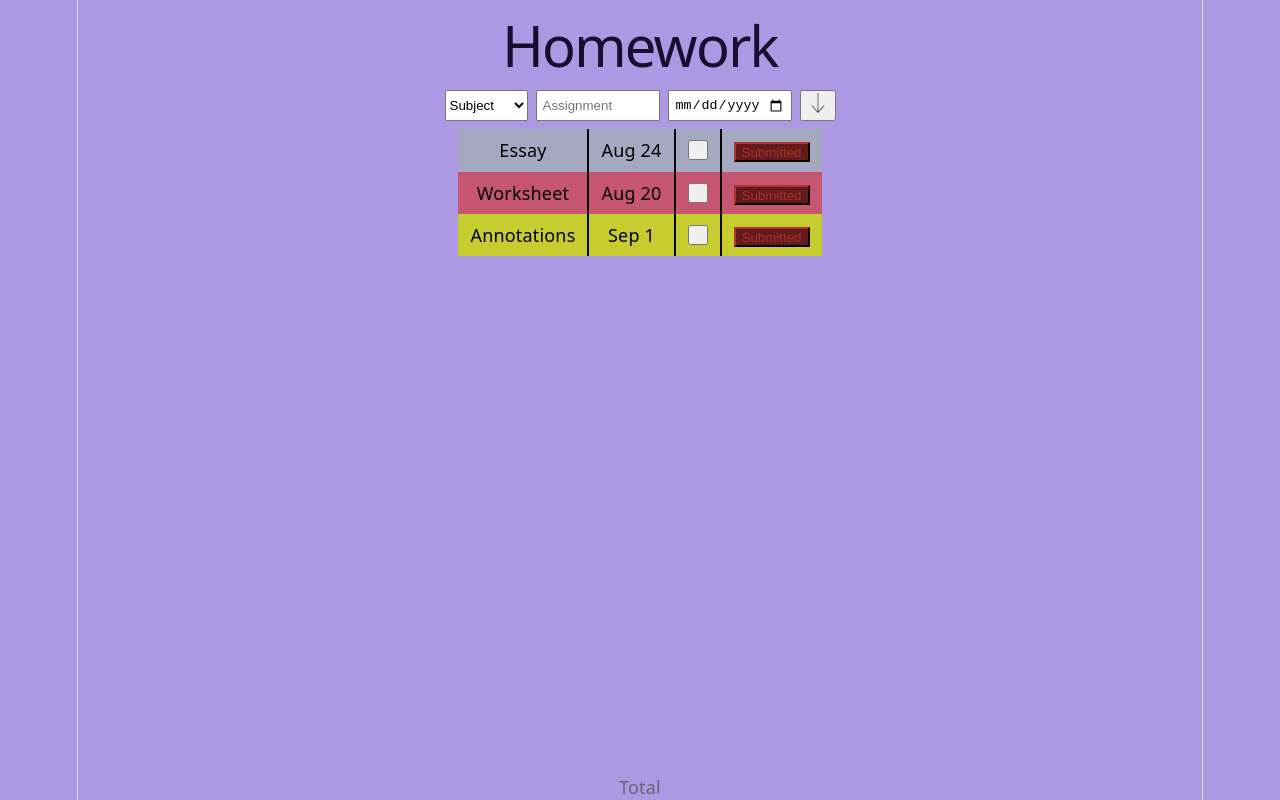
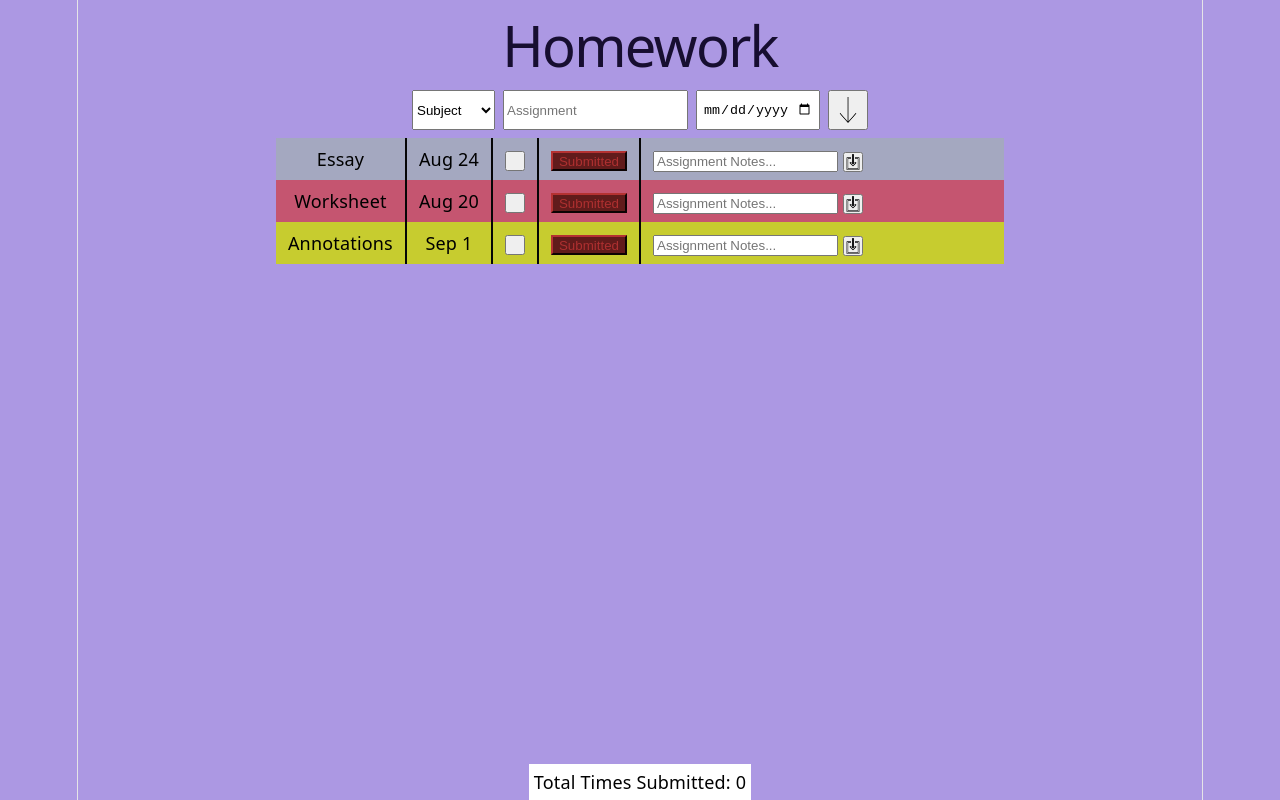
Before and after one commit to fedcofi29-sketch/Summer26Website, a React (Vite) app in the folder client/: page / in a window 1280 px wide. Built offline with nearby package versions, Linux system fonts and the light colour scheme.

Commit message:
notes won't expand

```diff
--- a/client/src/App.css
+++ b/client/src/App.css
@@ -1,5 +1,10 @@
 body {
   background-color:#ac98e3 /* Chose this color randomly to see if it would work... probably should change */
+}
+
+button {
+  box-sizing: border-box; /* this centers buttons including their borders and not just their text */
+  vertical-align: middle
 }
 
 /* All the className css is organized alphabetically
@@ -7,13 +12,19 @@ body {
 
 .add-new-task {
   display: inline-flex; /* sets the size equal to the image */
+  padding: 5px;
+  outline: none;
+  cursor: pointer;
+  width: 40px;
+  height: 40px
 }
 
 .add-new-task img {
   display: block;
-  width: 20px;
-  height: auto;
-  background-color: solid #f7f5f5
+  width: 100%;
+  height: 100%;
+  background-color: transparent;
+  object-fit: contain
 }
 
 .del-button {
@@ -28,13 +39,25 @@ body {
   color:#170e30
 }
 
-.input-dimen {
+.new-assignment-input-dimen {
   width: 110px;
   padding: 5px;
 }
 
+.notes-box {
+  display: inline-flex;
+  align-items: center;
+  gap: 5px;
+  width: 100%
+}
+
+.notes-box [input='text'] {
+  flex: 1;
+  min-width: 0;
+  box-sizing: border-box
+}
+
 .input-div {
-  /* align-items: center; */
   display: flex;
   gap: 8px;
   margin: 8px auto;
@@ -47,6 +70,31 @@ body {
   min-height: 100vh
 }
 
+.save-notes {
+  display: inline-flex;
+  padding: 0;
+  outline: none;
+  cursor: pointer;
+  width: 20px;
+  height: 20px;
+  margin-right: 10px
+}
+
+.save-notes img {
+  display: block;
+  width: 100%;
+  height: 100%;
+  background-color: transparent;
+  object-fit: contain
+}
+
+.total-footer { /* also not sure about these colors */
+  color: #000000;
+  background-color: #ffffff;
+  padding: 5px;
+  margin: auto /* centers on page */
+}
+
 .utility-button {
   cursor: pointer;
   width: 20px;
@@ -55,17 +103,25 @@ body {
 
 .vertical-lines {
   border-collapse: collapse; /* stops overlapping lines */
-  /* background-color: #60a4b2; temporary so I can see where the table is */
   margin: 0 auto; /* centers overall table on screen */
   align-items: center /* centers each item within its space */
 }
+
+.vertical-lines tr {
+  justify-content: center;
+  margin: auto
+}
+
 .vertical-lines td {
   border-right: 2px solid #060606;
   padding: 8px 12px;
   border-top: none;
   border-bottom: none;
+  text-align: center;
+  vertical-align: middle
 }
 
 .vertical-lines td:last-child { /* removes the line on the last item so there is no table border */
-  border-right: none
+  border-right: none;
+  width: 50%
 }
--- a/client/src/App.jsx
+++ b/client/src/App.jsx
@@ -1,5 +1,6 @@
 import  './App.css'
 import downArrow from './assets/DownArrow.png'
+import saveButton from './assets/SaveButton.png'
 
 const myWork = [
   {
@@ -56,8 +57,8 @@ function App() {
               <option value={subject}>{subject}</option>
             ))}
           </select>
-          <input type = 'string' placeholder = 'Assignment' className='input-dimen'></input>
-          <input type = 'date' className='input-dimen'></input>
+          <input type = 'string' placeholder = 'Assignment' className='new-assingment-input-dimen'></input>
+          <input type = 'date' className='new-assignment-input-dimen'></input>
           <button className='add-new-task'>
             <img src={downArrow} alt="Add new task"></img>
             </button>
@@ -75,12 +76,20 @@ function App() {
                 or need long-term progress. Maybe it lights up if I've had something added for more than a certain
                 period of time if I figure out how to track that. */}
               <td><button className='del-button'>Submitted</button></td>
+              <td>
+                <div className="notes-box"> {/* putting these in a div lets them be aligned with flexbox */}
+                <input type='text' placeholder='Assignment Notes...'></input>
+                <button className='save-notes'>
+                  <img src={saveButton} alt='Save notes'></img>
+                </button>
+                </div>
+                </td>
             </tr>
           ))}
         </thead>
         </table>
         </div>
-        <footer>Total</footer>
+        <footer className="total-footer">Total Times Submitted: 0</footer> {/* Change this to state variable instead of 0*/}
     </div>
   )
 }
```
Also changed, not shown: client/src/assets/SaveButton.png (added).
